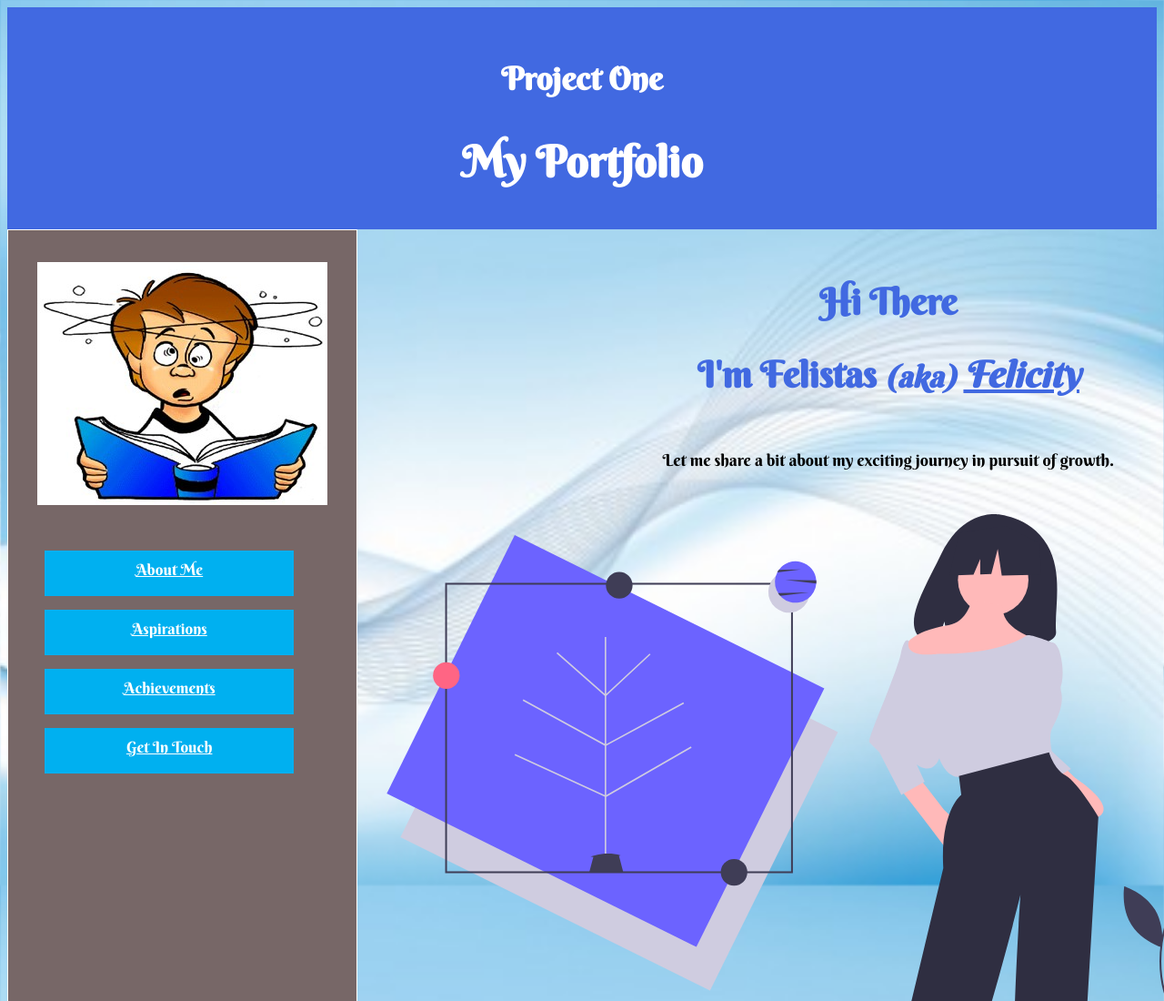
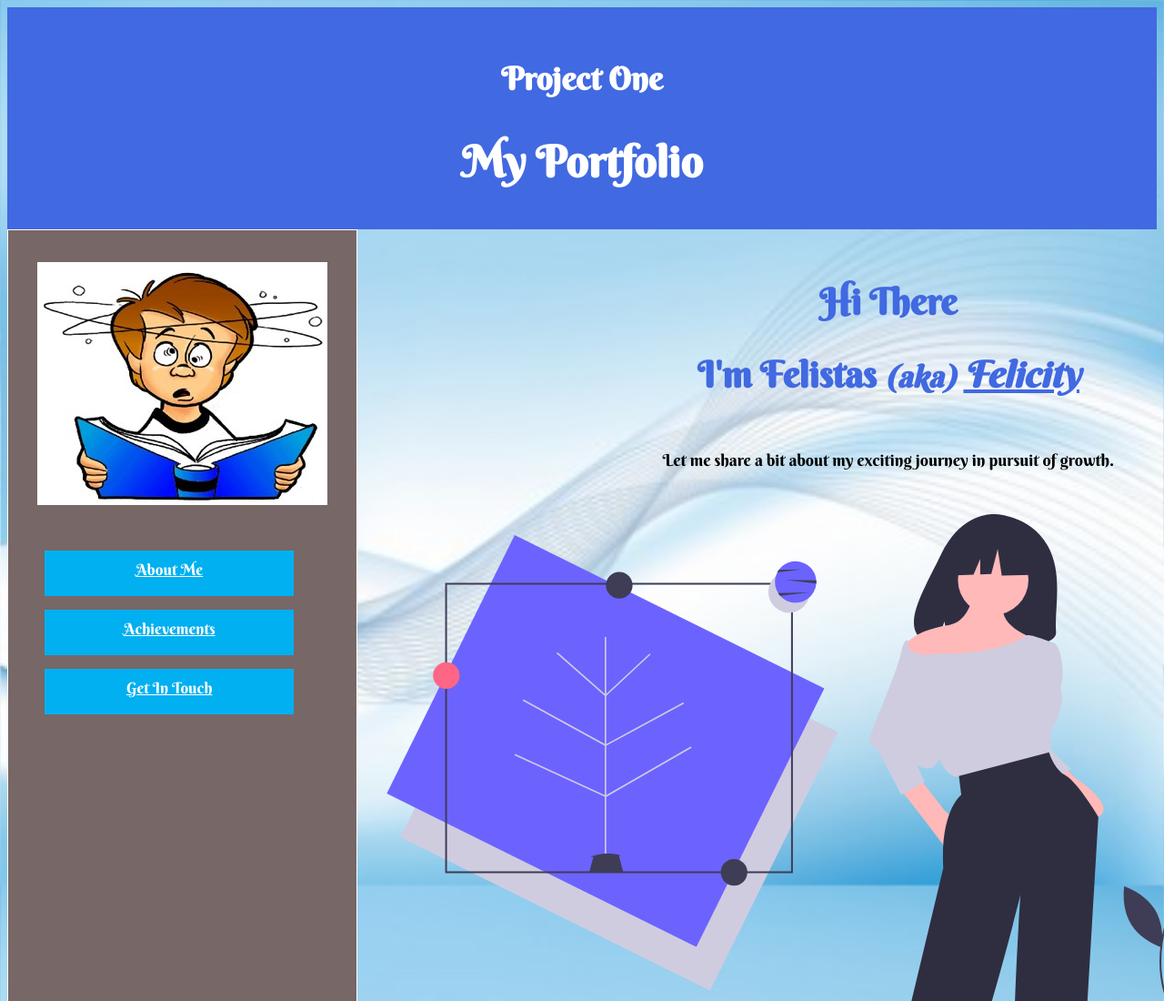
Before and after one commit to Felicity-lab/felicity-lab.github.io, a plain HTML site: page Index.html in a window 1280 px wide. Shown: the top 1100 px of the page at 91% size. Drawn offline with Linux system fonts and the light colour scheme.

Commit message:
Update Index.html

```diff
--- a/Index.html
+++ b/Index.html
@@ -22,7 +22,7 @@
     <img src="Images/MainPicture-1.jpg" alt="Learning is Fun!!!" ><br>
 
     <a href="About Me.html">About Me</a>
-    <a href="Aspirations">Aspirations</a>
+    <!-- <a href="Aspirations">Aspirations</a> -->
     <!-- <a href="Experience">Experience</a> -->
     <a href="Achievements">Achievements</a>
     <!-- <a href="Qualification">Qualification</a> -->
```
